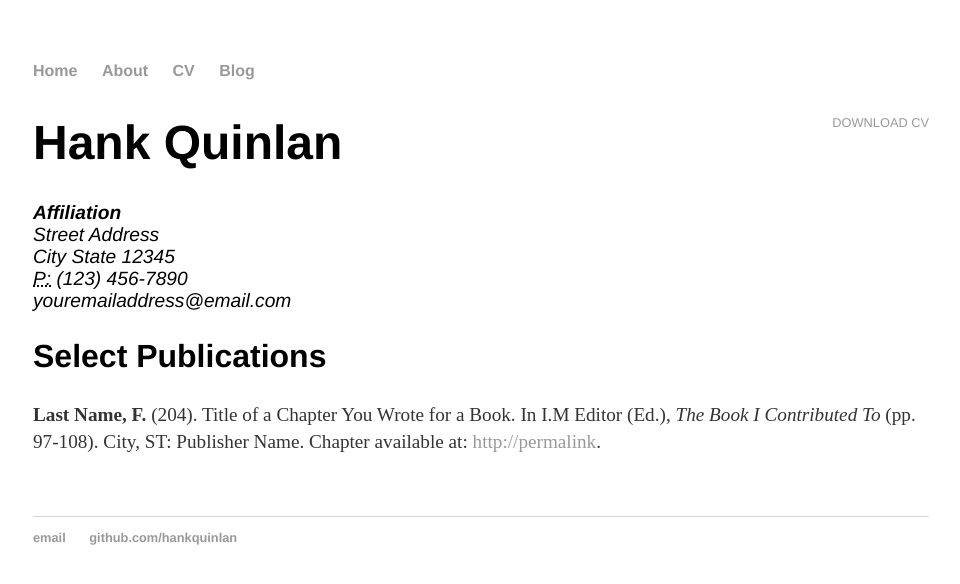
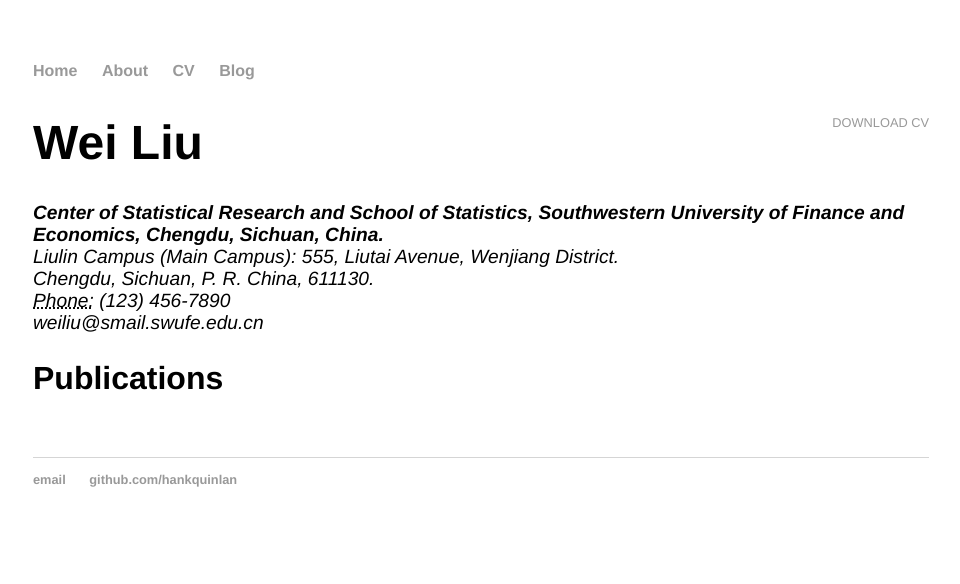
Before and after one commit to feiyoung/feiyoung.github.io, a Jekyll site: the page built from cv/index.html, in a window 1280 px wide. Shown: the top 584 px of the page, without its empty margins (159-1119 px from the left). Built offline with Jekyll 4.4.1, drawn with Linux system fonts in a browser that asks for light colours.

Commit message:
'update'

```diff
--- a/cv/index.html
+++ b/cv/index.html
@@ -2,21 +2,17 @@
 layout: default
 title: CV of Your Name
 ---
-
 	<div class="cv">
 		<a href="#" class="download" title="Download CV as PDF">Download CV</a>
-					<h1>Hank Quinlan</h1>
+					<h1>Wei Liu</h1>
 					<address>
-					<strong>Affiliation</strong><br>
-					Street Address<br>
-					City State 12345<br>
-					<abbr title="phone">P:</abbr> (123) 456-7890<br>
-					<span class="obfuscate">youremailaddress@email.com</span>
+					<strong>Center of Statistical Research and School of Statistics,
+Southwestern University of Finance and Economics, Chengdu, Sichuan, China.</strong><br>
+					Liulin Campus (Main Campus): 555, Liutai Avenue, Wenjiang District.<br>
+					 Chengdu, Sichuan, P. R. China, 611130.<br>
+					<abbr title="phone">Phone:</abbr> (123) 456-7890<br>
+					<span class="obfuscate">weiliu@smail.swufe.edu.cn</span>
 					</address>
 
-					<h2>Select Publications</h2>
-
-					<p><strong>Last Name, F.</strong> (204). Title of a Chapter You Wrote for a Book. In I.M Editor (Ed.), <em>The Book I Contributed To</em> (pp. 97-108). City, ST: Publisher Name. Chapter available at: <a href="#">http://permalink</a>.
-
-
+					<h2>Publications</h2>
 	</div>
```
Also changed, not shown: cv/index2.html (added, +22 -0 lines).
